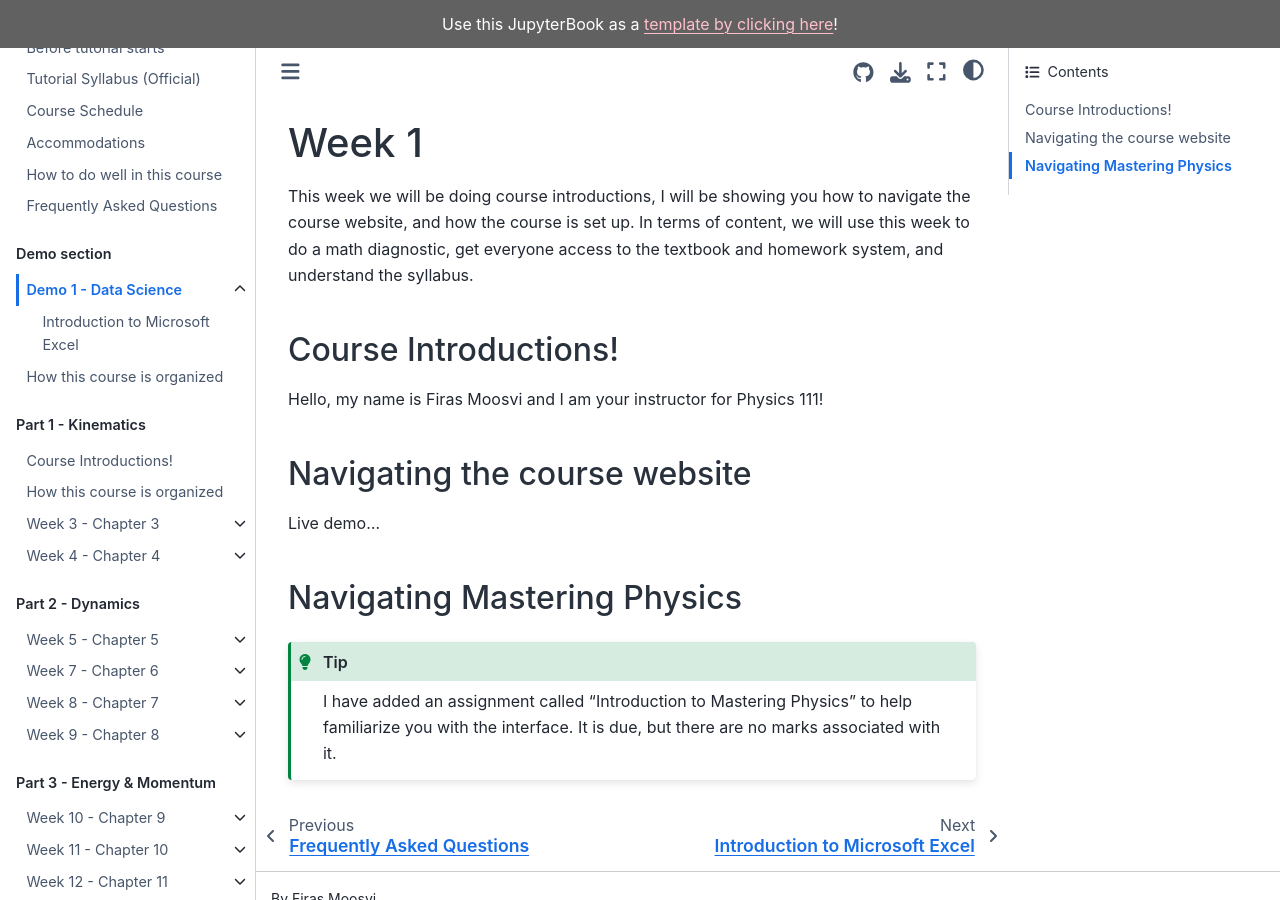
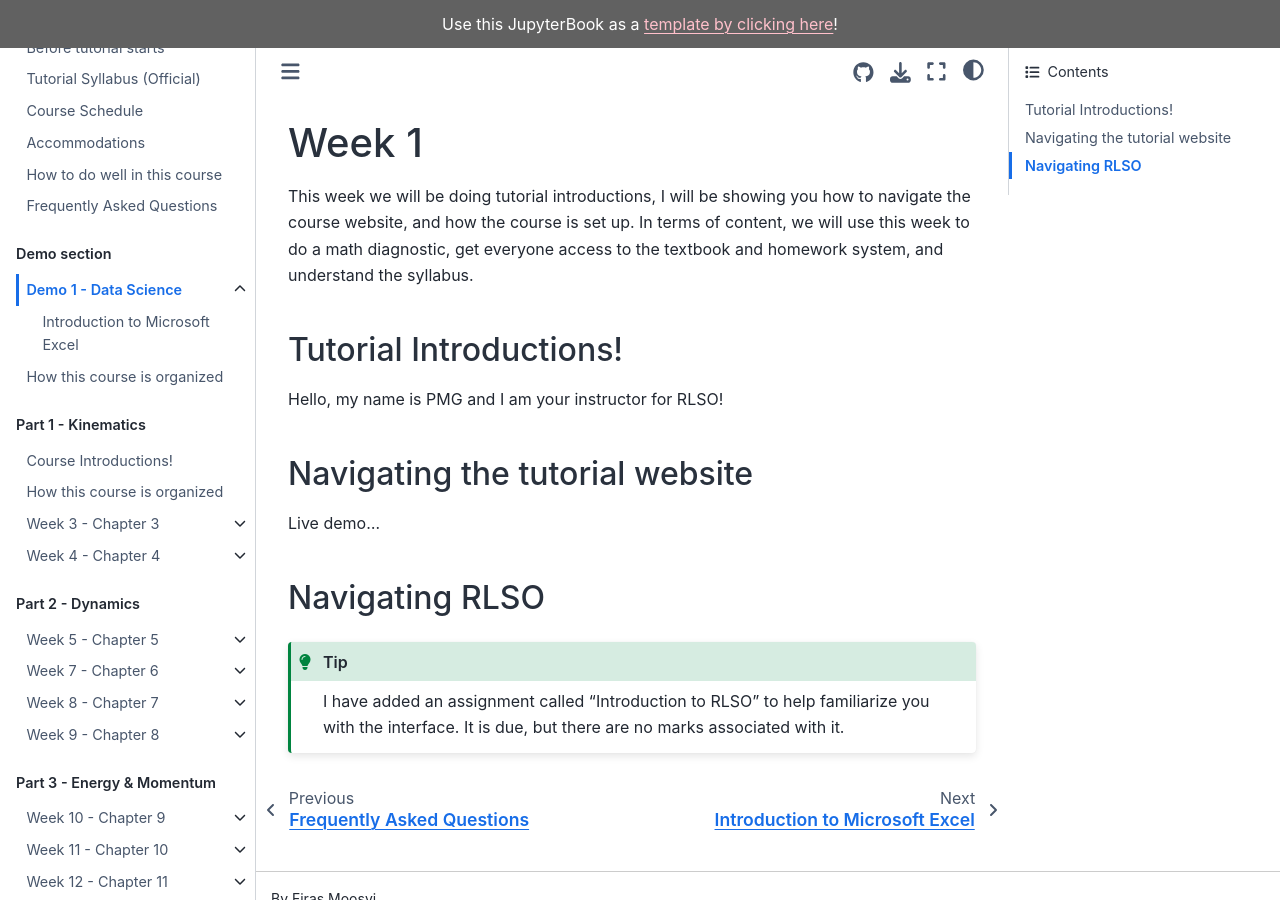
Before and after one commit to bassambarazi/book-test, a Jupyter Book: the page built from class/demo01/demo01_summary.md, in a window 1280 px wide and 900 px high. Built offline with Jupyter Book 1.0.4 settings and Sphinx 7.4.7 and the Sphinx Book theme 1.1.4, drawn with Linux system fonts in a browser that asks for light colours; pages that are not in the unit, such as notebooks, are missing from menus.

Commit message:
Update demo01_summary.md

````diff
--- a/class/demo01/demo01_summary.md
+++ b/class/demo01/demo01_summary.md
@@ -2,19 +2,19 @@
 Week 1
 =======================
 
-This week we will be doing course introductions, I will be showing you how to navigate the course website, and how the course is set up.
+This week we will be doing tutorial introductions, I will be showing you how to navigate the course website, and how the course is set up.
 In terms of content, we will use this week to do a math diagnostic, get everyone access to the textbook and homework system, and understand the syllabus.
 
-## Course Introductions!
+## Tutorial Introductions!
 
-Hello, my name is Firas Moosvi and I am your instructor for Physics 111!
+Hello, my name is PMG and I am your instructor for RLSO!
 
-## Navigating the course website
+## Navigating the tutorial website
 
 Live demo...
 
-## Navigating Mastering Physics
+## Navigating RLSO
 
 ```{tip}
-I have added an assignment called "Introduction to Mastering Physics" to help familiarize you with the interface. It is due, but there are no marks associated with it.
+I have added an assignment called "Introduction to RLSO" to help familiarize you with the interface. It is due, but there are no marks associated with it.
 ```
````
